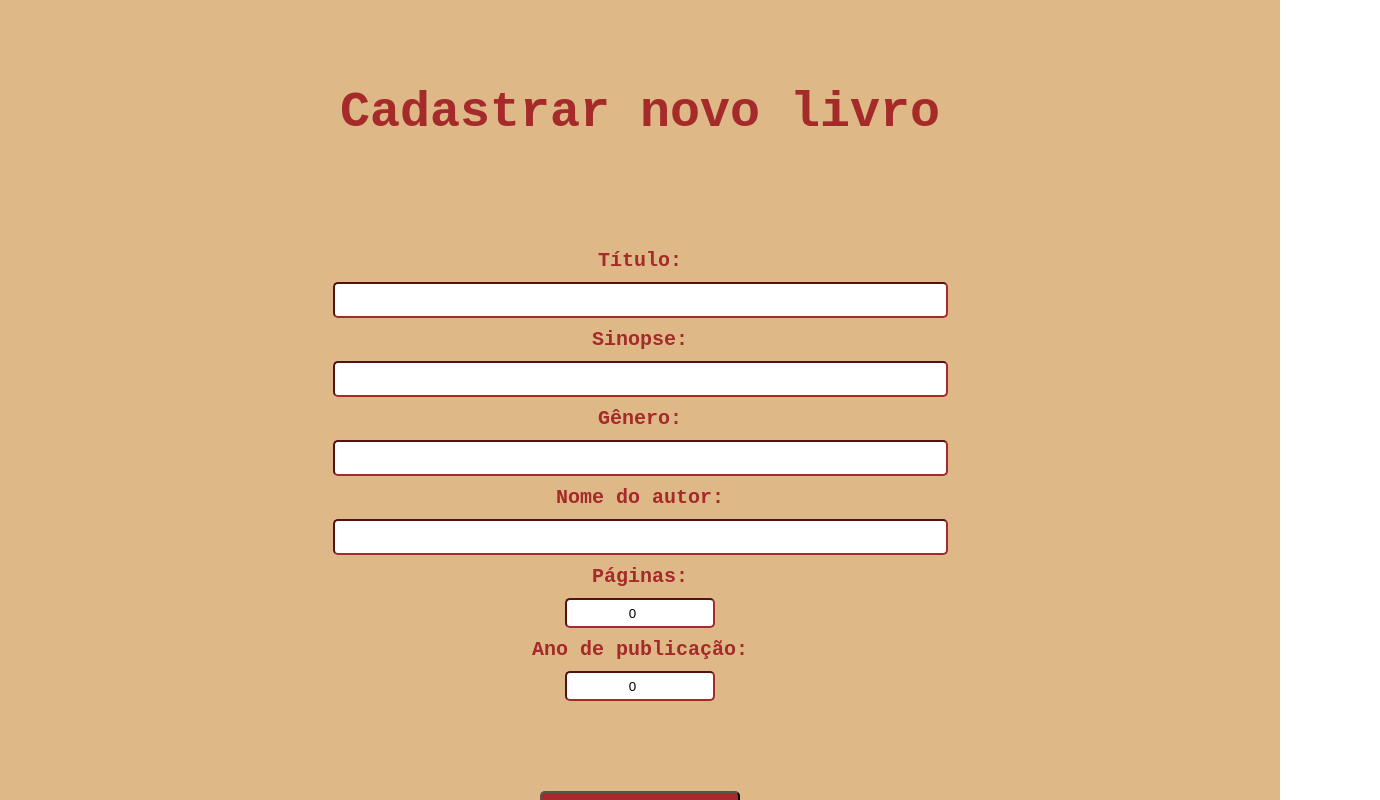
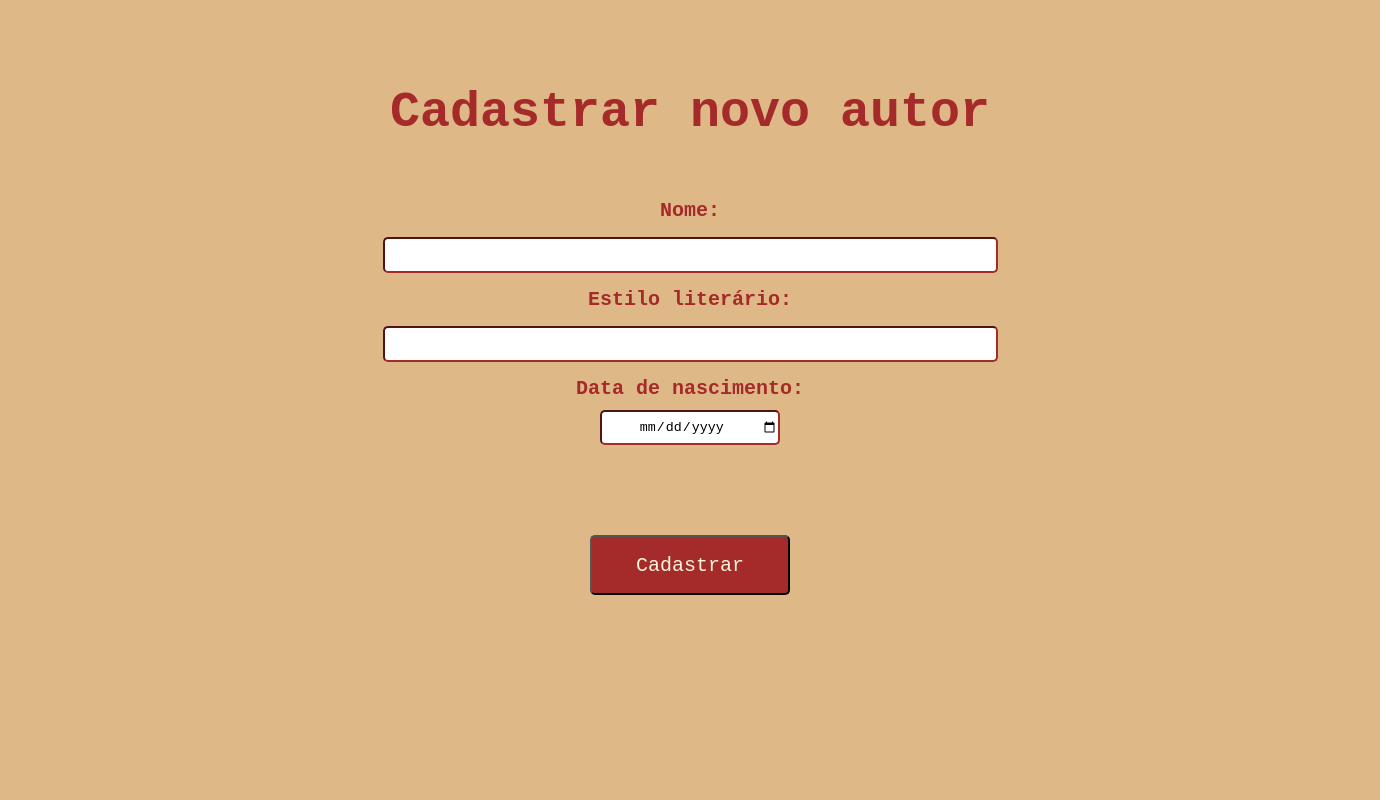
Before and after one commit to KeillaV/dac-frontend, a React (Create React App) app: page / in a window 1280 px wide. Shown: the top 800 px of the page, 1380 px wide, since content can reach past the window. Built offline with nearby package versions, Linux system fonts and the light colour scheme.

Commit message:
Added new screen for create author, updated css file, saved create book screen on file App copy

```diff
--- a/src/App.css
+++ b/src/App.css
@@ -1,13 +1,13 @@
-.App {
+.principal {
   background-color: burlywood;
   font-family: 'Courier New', Courier, monospace;
+  padding: 50px;
   height: 100vh;
   width: 100vw;
 }
 
 .cabecalho {
   color: brown;
-  padding: 25px;
   font-size: 50px;
   font-weight: bold;
   text-align: center;
@@ -27,22 +27,21 @@ label {
 }
 
 .box {
-  height: 30px;
+  height: 35px;
   width: 50%;
   padding-top: 12px;
   padding-bottom: 20px;
-  margin-top: 10px;
-  margin-bottom: 10px;
+  margin-top: 15px;
+  margin-bottom: 15px;
   text-align: center;
   border-color: brown;
   box-sizing: border-box;
   border-radius: 5px;
 }
 
-.box-number {
-  height: 30px;
-  width: 150px;
-  padding: 12px 20px;
+.small-box {
+  height: 35px;
+  width: 180px;
   margin-top: 10px;
   margin-bottom: 10px;
   text-align: center;
@@ -54,11 +53,11 @@ label {
 .botao {
   background-color: brown;
   color: beige;
+  height: 60px;
   width: 200px;
   font-family: 'Courier New', Courier, monospace;
   font-size: 20px;
   text-align: center;
-  padding: 20px;
   margin: 80px;
   border-radius: 5px;
 }
--- a/src/App.js
+++ b/src/App.js
@@ -4,39 +4,29 @@ import './App.css';
 export default class App extends React.Component {
 
   state = {
-    title: "",
-    summary: "",
-    genre: "",
-    authorName: "",
-    pages: 0,
-    yearOfPublication: 0
+    name: "",
+    literaryStyle: "",
+    birthDate: ""
   }
 
   create = () => {
-    alert("Livro cadastrado com sucesso!");
+      console.log("Nome: " + this.state.name +
+      "\nEstilo literário: " + this.state.literaryStyle +
+      "\nData de nascimento: " + this.state.birthDate);
   }
 
   render() {
     return (
-      <div className="App">
-        <div className='cabecalho'>
-          <h1 class="cabecalho">Cadastrar novo livro</h1>
-        </div>
+      <div className="principal">
+        <h1 class="cabecalho">Cadastrar novo autor</h1>
         <form action='' className='formulario'>
-          <div>
-            <label>Título: </label>
-            <input className='box' type="text" value={this.state.title} onChange={(e) => {this.setState({title: e.target.value})}} />
-            <label>Sinopse: </label>
-            <input className='box' type="text" value={this.state.summary} onChange={(e) => {this.setState({summary: e.target.value})}} />
-            <label>Gênero: </label>
-            <input className='box' type="text" value={this.state.genre} onChange={(e) => {this.setState({genre: e.target.value})}} />
-            <label>Nome do autor: </label>
-            <input className='box' type="text" value={this.state.authorName} onChange={(e) => {this.setState({authorName: e.target.value})}} />
-            <label>Páginas: </label>
-            <input className='box-number' type="number" value={this.state.pages} onChange={(e) => {this.setState({pages: e.target.value})}} />
-            <label>Ano de publicação: </label>
-            <input className='box-number' type="number" value={this.state.yearOfPublication} onChange={(e) => {this.setState({yearOfPublication: e.target.value})}} />
-          </div>
+          <label>Nome: </label>
+          <input className='box' type="text" value={this.state.name} onChange={(e) => {this.setState({name: e.target.value})}} />
+          <label>Estilo literário: </label>
+          <input className='box' type="text" value={this.state.literaryStyle} onChange={(e) => {this.setState({literaryStyle: e.target.value})}} />
+          <label>Data de nascimento: </label>
+          <input className='small-box' type="date" value={this.state.birthDate} onChange={(e) => {this.setState({birthDate: e.target.value})}} />
+          <br/>
           <input className="botao" type="button" value="Cadastrar" onClick={this.create}/>
         </form>
       </div>
```
Also changed, not shown: src/App copy.js (added, +42 -0 lines).
